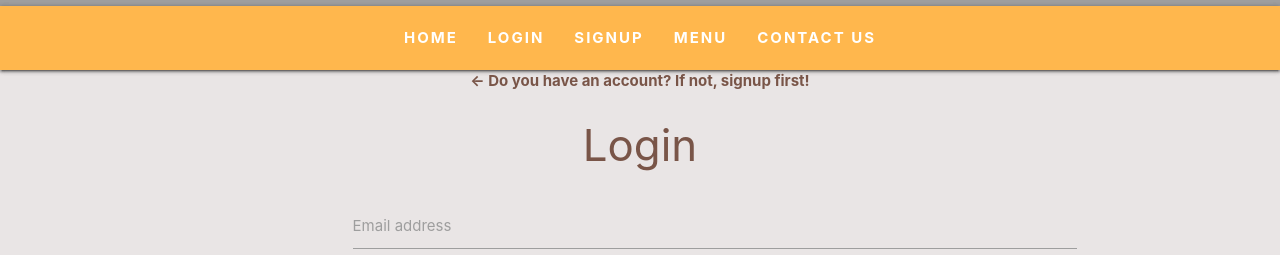
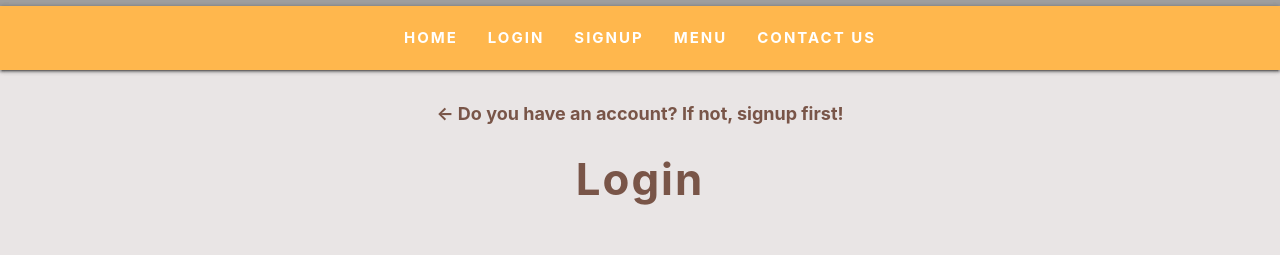
Before and after one commit to parsonjd/burgers-wings, a React (Create React App) app in the folder client/: page /login in a window 1280 px wide. Shown: the part 153-408 px from the top of the page. Built offline with nearby package versions, Linux system fonts and the light colour scheme; grey boxes are pictures that could not be loaded.

Commit message:
added some css styling

```diff
--- a/client/src/index.css
+++ b/client/src/index.css
@@ -40,10 +40,29 @@ header img {
   transform: translateX(-50%);
 }
 
+nav {
+  margin-bottom: 2rem;
+}
+
+.go-back {
+  font-size: 1.2rem;
+}
+
 .flex-row {
   display: flex;
   flex-wrap: wrap;
   justify-content: center;
+}
+
+.login {
+  font-weight: bolder;
+  letter-spacing: 2px;
+  margin-bottom: 50px;
+}
+.signup {
+  font-weight: bolder;
+  letter-spacing: 2px;
+  margin-bottom: 50px;
 }
 
 .input-field input[type="text"]:focus + label {
--- a/client/src/pages/Login.js
+++ b/client/src/pages/Login.js
@@ -32,11 +32,11 @@ function Login() {
   return (
     <div className="container">
       <div className="row">
-        <Link to="/signup" className="brown-text flex-row">
+        <Link to="/signup" className="brown-text flex-row go-back">
           ← Do you have an account? If not, signup first!
         </Link>
 
-        <h3 className="center-align brown-text">Login</h3>
+        <h3 className="center-align brown-text login">Login</h3>
         <form className="col s12" onSubmit={handleFormSubmit}>
           <div className="row flex-row">
             <div className="input-field col s10">
--- a/client/src/pages/Signup.js
+++ b/client/src/pages/Signup.js
@@ -31,7 +31,7 @@ function Signup() {
   return (
     <div className="container ">
       <div className="row ">
-        <h3 className="center-align brown-text">Signup</h3>
+        <h3 className="center-align brown-text signup">Signup</h3>
         <form className="col s12" onSubmit={handleFormSubmit}>
           <div className="row flex-row">
             <div className="input-field col s10">
```
